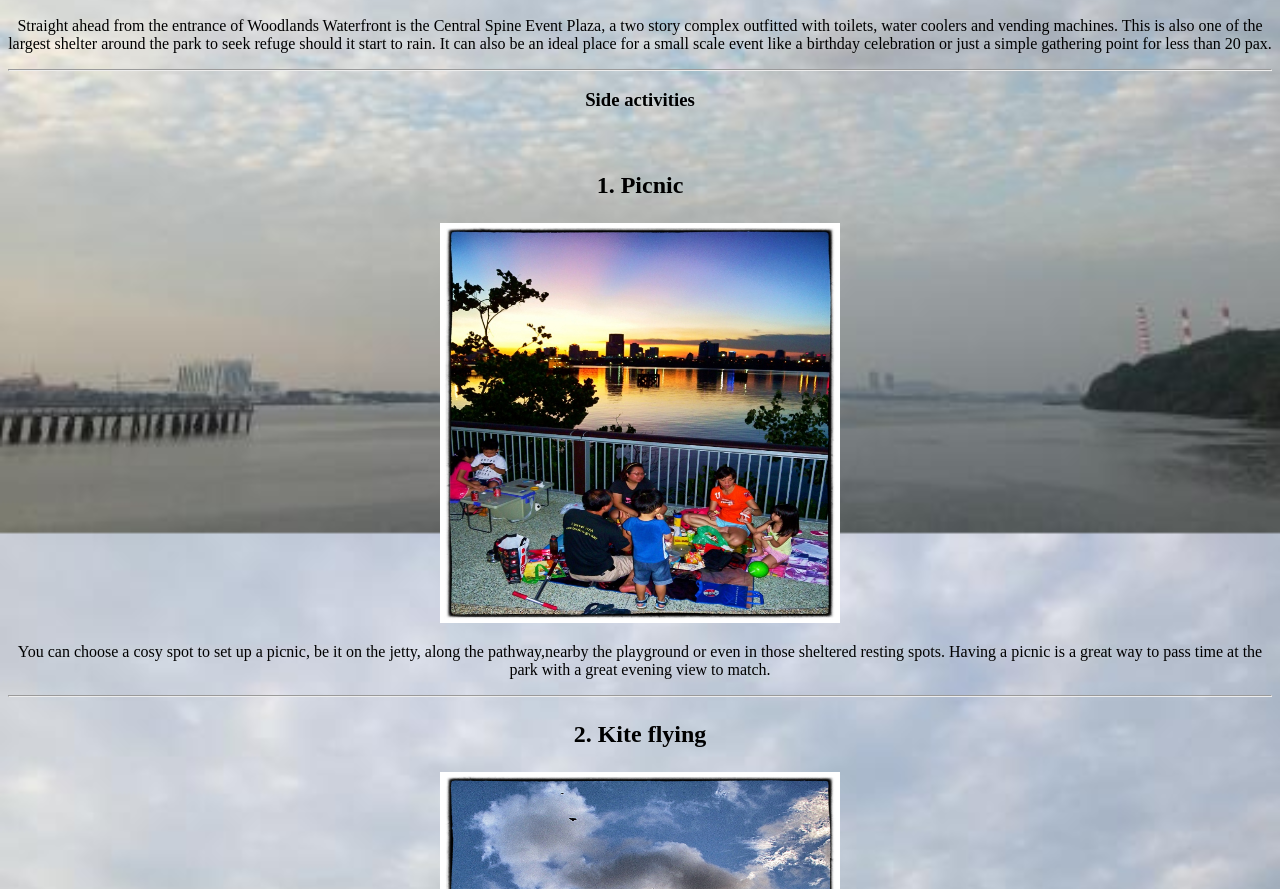
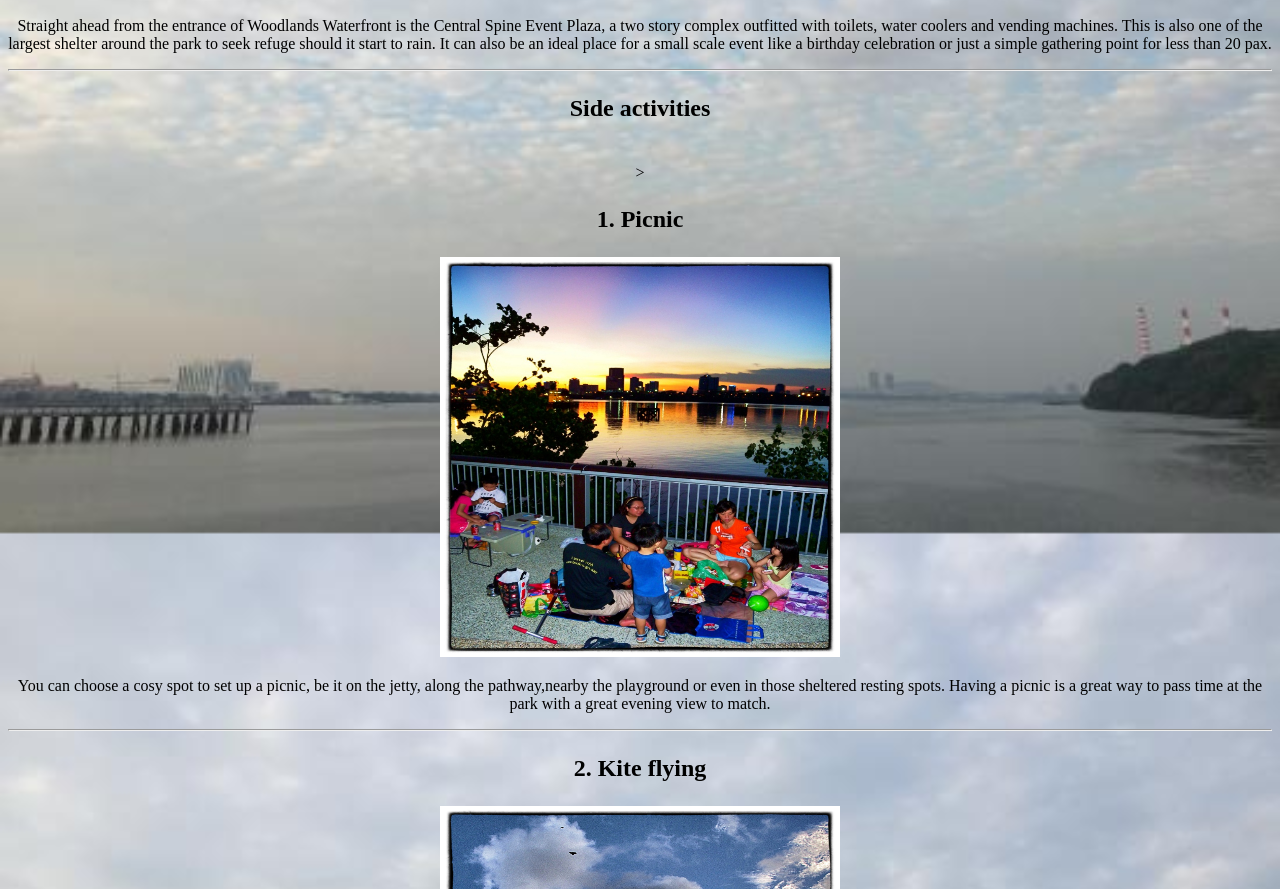
Before and after one commit to lguanyuan/waterfront.github.io, a plain HTML site: page index.html in a window 1280 px wide. Shown: the part 6195-7084 px from the top of the page. Drawn offline with Linux system fonts and the light colour scheme.

Commit message:
Update index.html

```diff
--- a/index.html
+++ b/index.html
@@ -89,7 +89,7 @@ day out to bond with each other! The centrepiece of the playground is the two-st
  <p> Straight ahead from the entrance of Woodlands Waterfront is the Central Spine Event Plaza, a two story complex outfitted with toilets, water coolers and vending machines. This is also one of the largest shelter around the park to seek refuge should it start to rain.
  It can also be an ideal place for a small scale event like a birthday celebration or just a simple gathering point for less than 20 pax. <hr>
 
- <h3> Side activities </h3> <br>
+ <p id="CC"> Side activities </p> <br> > <br>
  <p id="CC"> 1. Picnic <br></p>
  <img src= "picnic.jpg" title="Family having a picnic" width="400" height="400" > <br>
  <p> You can choose a cosy spot to set up a picnic, be it on the jetty, along the pathway,nearby the playground or even in those sheltered resting spots.
```
